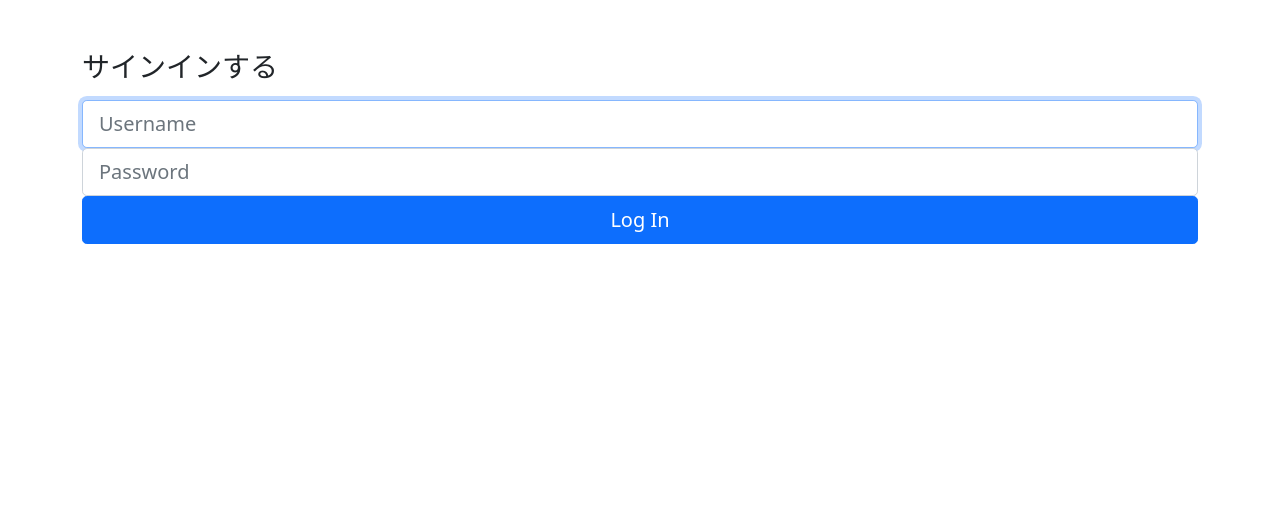
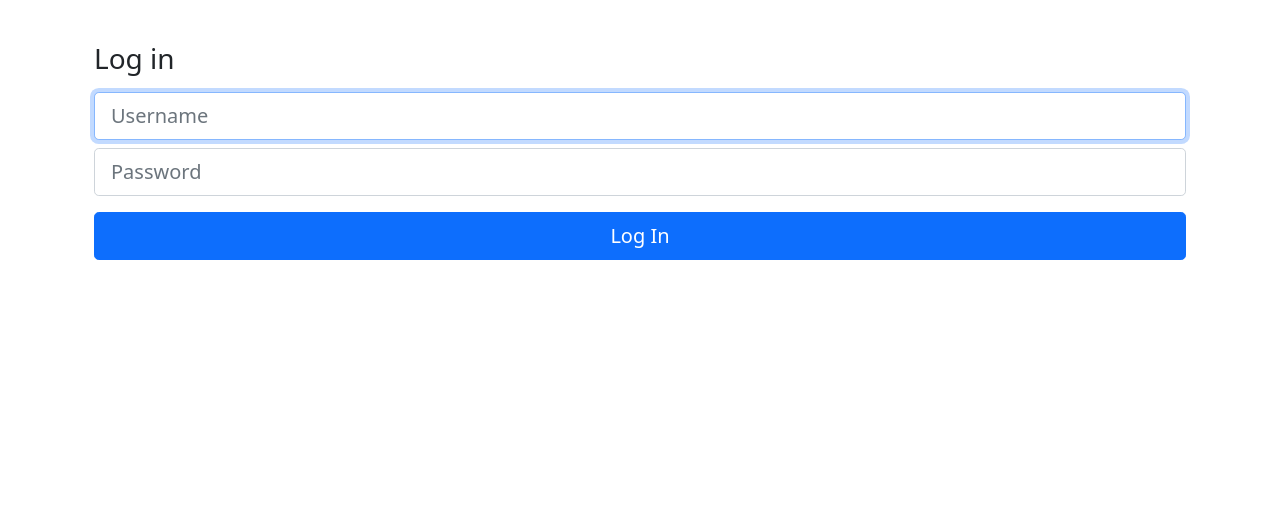
Before and after one commit to ynanigashi/recipebook_search, a Flask app: page /login in a window 1280 px wide. Shown: the part 94-602 px from the top of the page. Run offline with Flask 2, Linux system fonts and the light colour scheme; some libraries are stand-ins or nearby versions.

Commit message:
modify login form

```diff
--- a/templates/login.html
+++ b/templates/login.html
@@ -5,16 +5,16 @@
 {% endblock %}
 
 {% block main %}
-<dev class="form-signin container-sm">
-    <form action="/login" method="post">
-        <h1 class="h3 mb-3 fw-normal">サインインする</h1>
-        <div class="form-group">
+<form action="/login" method="post">
+    <div class="container-sm">
+        <h1 class="h3 my-3 fw-normal">Log in</h1>
+        <div class="form-group my-2">
             <input autocomplete="off" autofocus class="form-control form-control-lg" name="username" placeholder="Username" type="text">
         </div>
-        <div class="form-group">
+        <div class="form-group my-2">
             <input class="form-control form-control-lg" name="password" placeholder="Password" type="password">
         </div>
-        <button class="w-100 btn btn-lg btn-primary" type="submit">Log In</button>
-    </form>
-</dev>
+        <button class="w-100 btn btn-lg btn-primary my-2" type="submit">Log In</button>
+    </div>
+</form>
 {% endblock %}
--- a/templates/search.html
+++ b/templates/search.html
@@ -143,7 +143,7 @@
         {% endfor %}
         </tbody>
     </table>
-{% elif query_type %}
+{% elif query_type in ['recipe_name', 'recipe_id', 'book_title', 'book_id', 'author_name', 'author_id'] %}
     <h2>検索結果は存在しません、文言を変えるなどして再検索ください。</h2>
 {% endif %}
 
```
